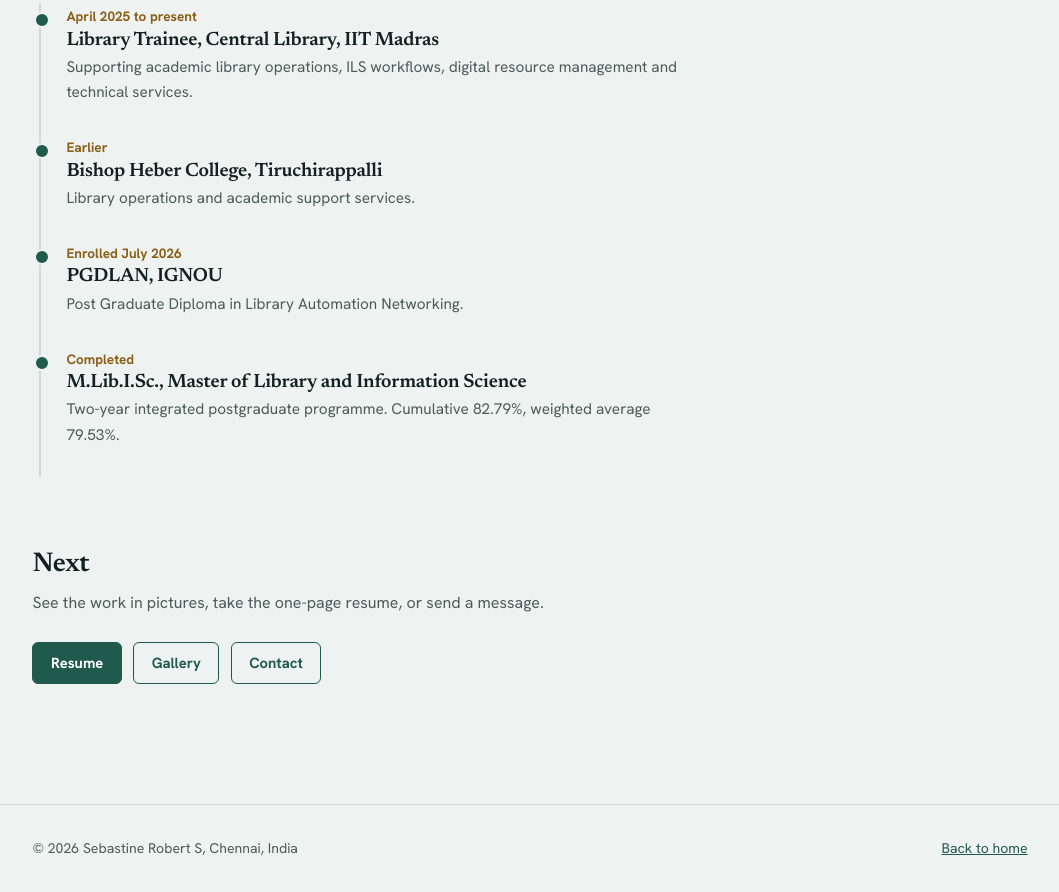
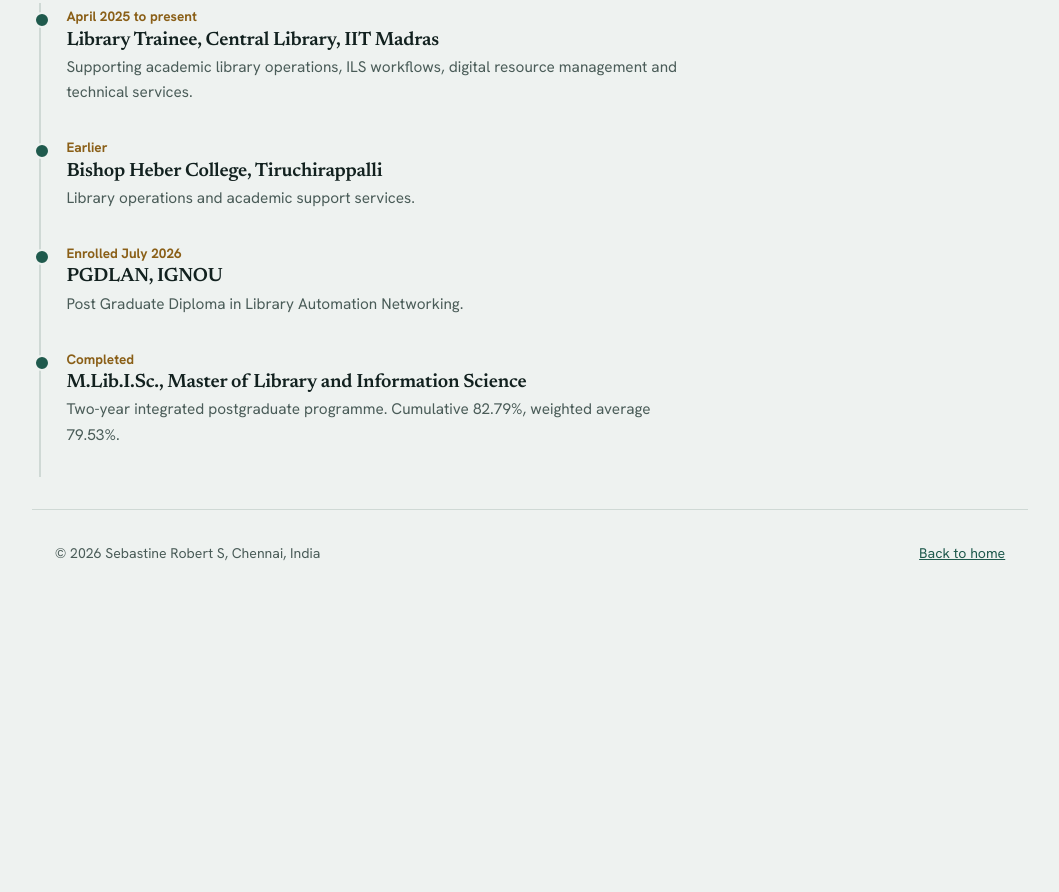
Before and after one commit to RobertsCornerOnline/robertscorner, a plain HTML site: page about.html in a window 1280 px wide. Shown: the part 287-1179 px from the top of the page, without its empty margins (110-1169 px from the left). After the commit the page ends 972 px from the top, so only its background shows below. Drawn offline with Linux system fonts and the light colour scheme.

Commit message:
removing next box in the about page

```diff
--- a/about.html
+++ b/about.html
@@ -50,11 +50,6 @@
 </div>
 <div id="tabbody" role="tabpanel"></div>
 
-<!-- Where to next -->
-<h2 class="pg sec">Next</h2>
-<p class="sub">See the work in pictures, take the one-page resume, or send a message.</p>
-<p class="acts"><a class="btn" href="resume.html">Resume</a><a class="btn alt" href="gallery.html">Gallery</a><a class="btn alt" href="contact.html">Contact</a></p>
-</main>
 
 <!-- ===== FOOTER ===== -->
 <footer><div class="wrap"><span>© 2026 Sebastine Robert S, Chennai, India</span><span><a href="index.html">Back to home</a></span></div></footer>
```
